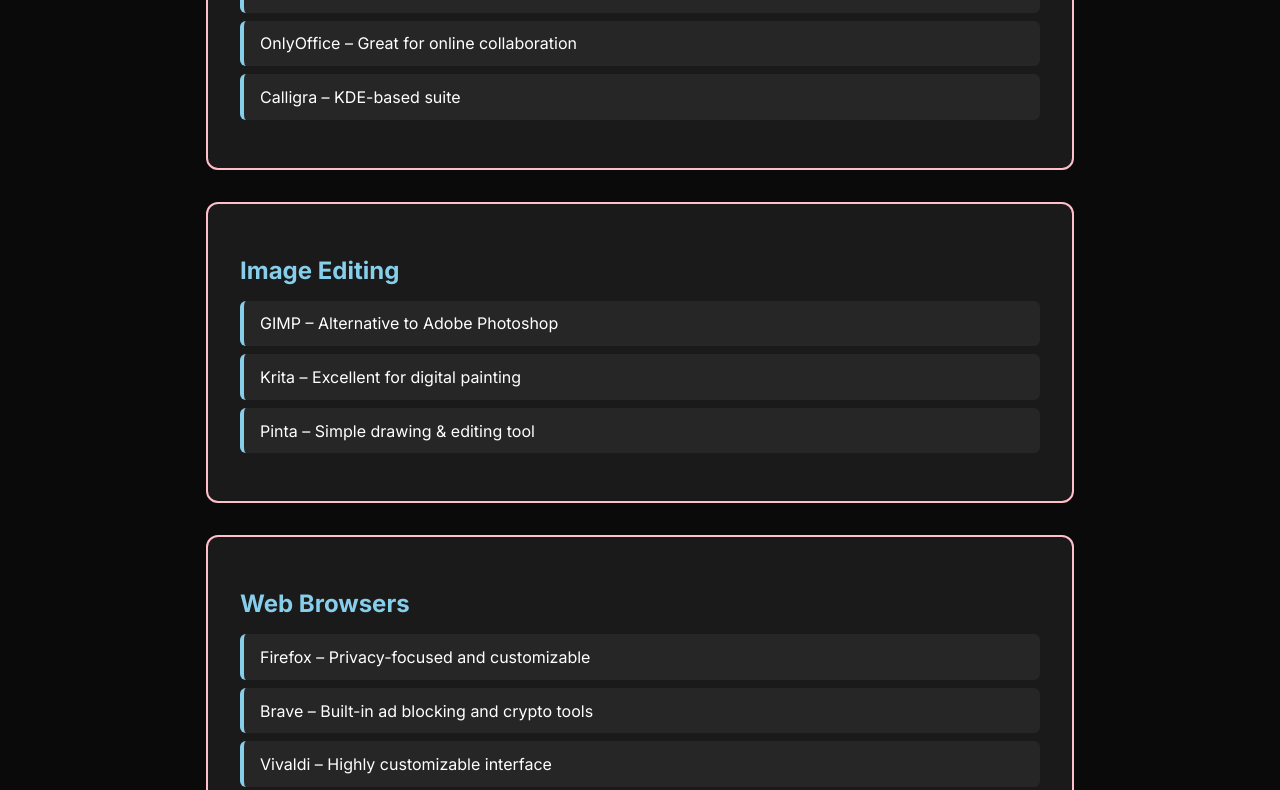
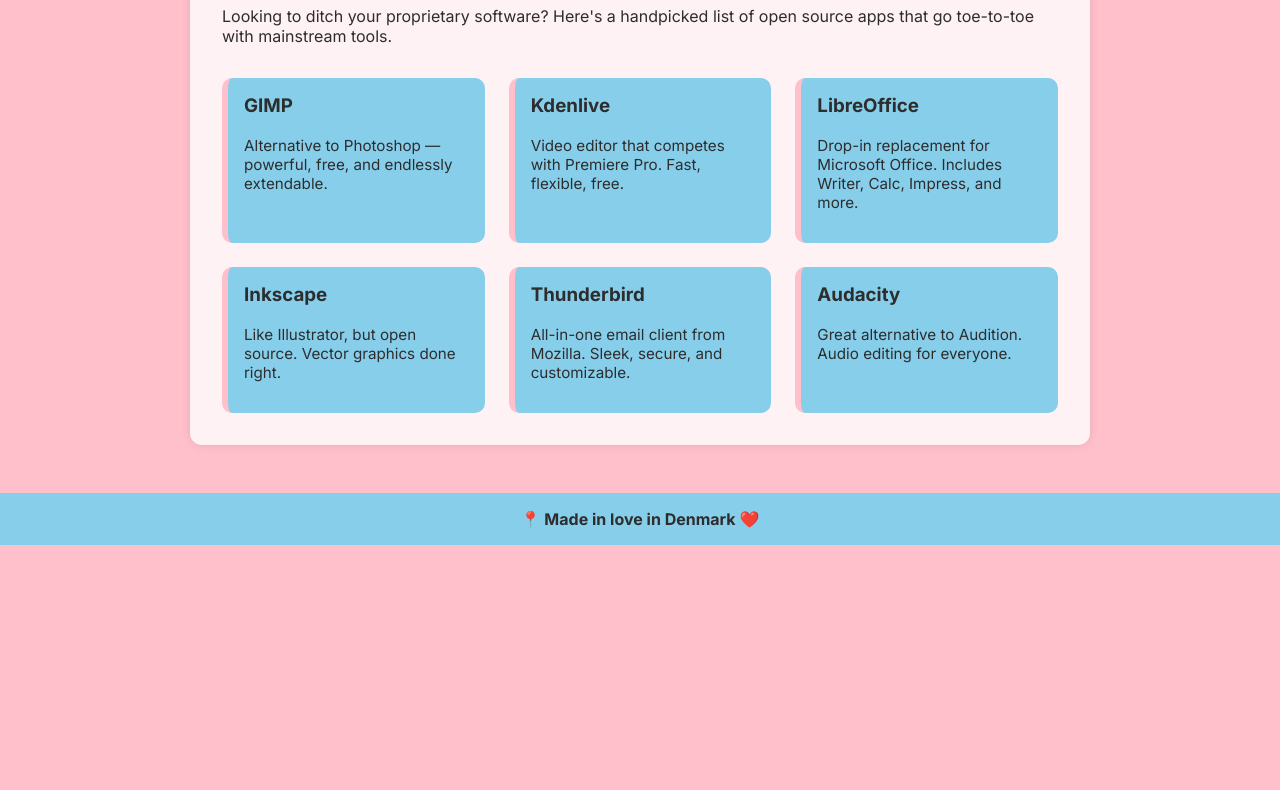
Before and after one commit to distrobased/stickyhoster, a plain HTML site: page app-alternatives.html in a window 1280 px wide. Shown: the part 319-1109 px from the top of the page. After the commit the page ends 864 px from the top, so only its background shows below. Drawn offline with Linux system fonts and the light colour scheme.

Commit message:
Update app-alternatives.html

```diff
--- a/app-alternatives.html
+++ b/app-alternatives.html
@@ -3,14 +3,13 @@
 <head>
   <meta charset="UTF-8" />
   <meta name="viewport" content="width=device-width, initial-scale=1.0"/>
-  <title>LinuxWorld | App Alternatives</title>
+  <title>App Alternatives | LinuxWorld</title>
   <link href="https://fonts.googleapis.com/css2?family=Inter:wght@400;700&display=swap" rel="stylesheet">
   <style>
     :root {
       --sky-blue: #87ceeb;
       --blush-pink: #ffc0cb;
-      --bg: #0a0a0a;
-      --text: #ffffff;
+      --text-dark: #2d2d2d;
     }
 
     * {
@@ -20,113 +19,137 @@
     body {
       margin: 0;
       font-family: 'Inter', sans-serif;
-      background-color: var(--bg);
-      color: var(--text);
+      background: var(--blush-pink);
+      color: var(--text-dark);
     }
 
     header {
       background-color: var(--sky-blue);
-      color: var(--bg);
-      padding: 1.5rem;
+      padding: 2rem;
       text-align: center;
       font-size: 2rem;
       font-weight: 700;
+      color: var(--text-dark);
+      border-bottom: 4px solid #fff;
     }
 
     nav {
+      background-color: #fff;
       display: flex;
       justify-content: center;
       gap: 2rem;
       padding: 1rem;
-      background-color: var(--blush-pink);
+      border-bottom: 2px solid var(--sky-blue);
     }
 
     nav a {
+      color: var(--text-dark);
+      font-weight: bold;
       text-decoration: none;
-      color: var(--bg);
-      font-weight: 600;
+      border-bottom: 2px solid transparent;
+    }
+
+    nav a:hover {
+      border-color: var(--sky-blue);
     }
 
     main {
       max-width: 900px;
-      margin: 2rem auto;
-      padding: 1rem;
+      margin: 3rem auto;
+      padding: 2rem;
+      background: #ffffffcc;
+      border-radius: 12px;
+      box-shadow: 0 0 10px rgba(0,0,0,0.1);
     }
 
-    .alt-section {
-      background-color: #1a1a1a;
-      padding: 2rem;
-      border-radius: 12px;
-      margin-bottom: 2rem;
-      border: 2px solid var(--blush-pink);
+    h1, h2 {
+      color: var(--text-dark);
     }
 
-    .alt-section h2 {
-      color: var(--sky-blue);
-      margin-bottom: 1rem;
+    .app-grid {
+      display: grid;
+      grid-template-columns: repeat(auto-fit, minmax(240px, 1fr));
+      gap: 1.5rem;
+      margin-top: 2rem;
     }
 
-    .alt-section ul {
-      list-style: none;
-      padding: 0;
+    .card {
+      background-color: var(--sky-blue);
+      border-left: 6px solid var(--blush-pink);
+      padding: 1rem;
+      border-radius: 10px;
+      transition: transform 0.2s ease;
     }
 
-    .alt-section li {
-      background-color: #262626;
-      margin: 0.5rem 0;
-      padding: 0.8rem 1rem;
-      border-left: 4px solid var(--sky-blue);
-      border-radius: 6px;
+    .card:hover {
+      transform: translateY(-5px);
+    }
+
+    .card h3 {
+      margin-top: 0;
+      color: var(--text-dark);
+    }
+
+    .card p {
+      font-size: 0.95rem;
     }
 
     footer {
       text-align: center;
       padding: 1rem;
-      background-color: var(--blush-pink);
-      color: var(--bg);
+      margin-top: 3rem;
+      background: var(--sky-blue);
       font-weight: bold;
+      color: var(--text-dark);
+    }
+
+    footer span {
+      color: red;
     }
   </style>
 </head>
 <body>
-  <header>📱 App Alternatives</header>
+  <header>📱 Linux App Alternatives</header>
 
   <nav>
     <a href="index.html">Home</a>
-    <a href="compare.html">Compare</a>
     <a href="about.html">About</a>
     <a href="contact.html">Contact</a>
+    <a href="linux-isos.html">Linux ISOs</a>
   </nav>
 
   <main>
-    <section class="alt-section">
-      <h2>Office Suite</h2>
-      <ul>
-        <li>LibreOffice – Alternative to Microsoft Office</li>
-        <li>OnlyOffice – Great for online collaboration</li>
-        <li>Calligra – KDE-based suite</li>
-      </ul>
-    </section>
+    <h1>Open Source Alternatives</h1>
+    <p>Looking to ditch your proprietary software? Here's a handpicked list of open source apps that go toe-to-toe with mainstream tools.</p>
 
-    <section class="alt-section">
-      <h2>Image Editing</h2>
-      <ul>
-        <li>GIMP – Alternative to Adobe Photoshop</li>
-        <li>Krita – Excellent for digital painting</li>
-        <li>Pinta – Simple drawing & editing tool</li>
-      </ul>
-    </section>
-
-    <section class="alt-section">
-      <h2>Web Browsers</h2>
-      <ul>
-        <li>Firefox – Privacy-focused and customizable</li>
-        <li>Brave – Built-in ad blocking and crypto tools</li>
-        <li>Vivaldi – Highly customizable interface</li>
-      </ul>
-    </section>
+    <div class="app-grid">
+      <div class="card">
+        <h3>GIMP</h3>
+        <p>Alternative to Photoshop — powerful, free, and endlessly extendable.</p>
+      </div>
+      <div class="card">
+        <h3>Kdenlive</h3>
+        <p>Video editor that competes with Premiere Pro. Fast, flexible, free.</p>
+      </div>
+      <div class="card">
+        <h3>LibreOffice</h3>
+        <p>Drop-in replacement for Microsoft Office. Includes Writer, Calc, Impress, and more.</p>
+      </div>
+      <div class="card">
+        <h3>Inkscape</h3>
+        <p>Like Illustrator, but open source. Vector graphics done right.</p>
+      </div>
+      <div class="card">
+        <h3>Thunderbird</h3>
+        <p>All-in-one email client from Mozilla. Sleek, secure, and customizable.</p>
+      </div>
+      <div class="card">
+        <h3>Audacity</h3>
+        <p>Great alternative to Audition. Audio editing for everyone.</p>
+      </div>
+    </div>
   </main>
 
-  <footer>Made with love in Denmark ❤️</footer>
+  <footer>📍 Made in love in Denmark <span>❤️</span></footer>
 </body>
 </html>
```
